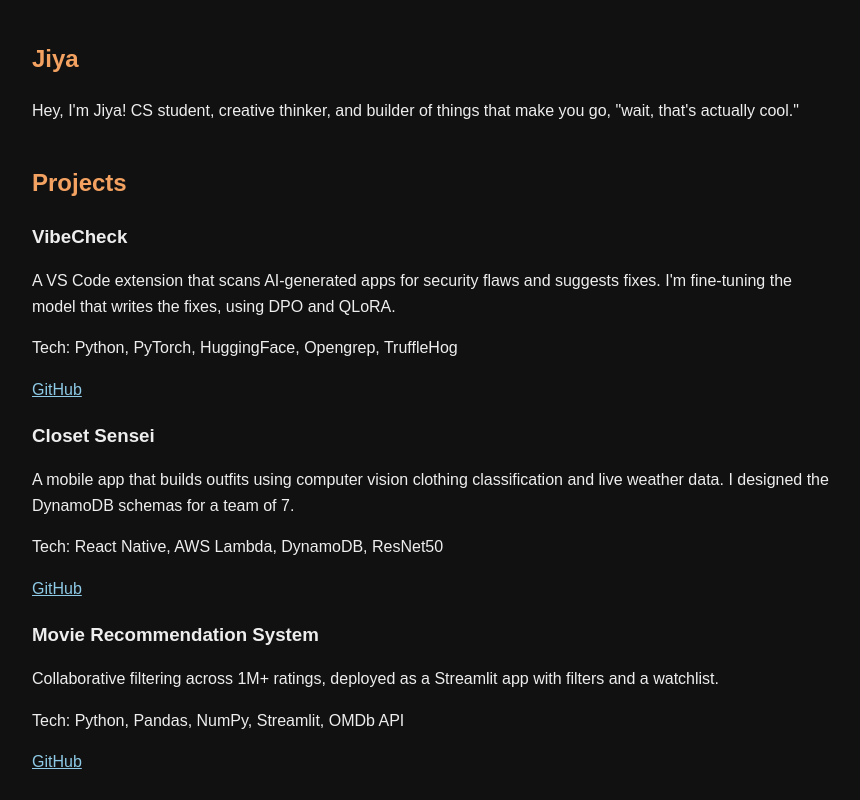
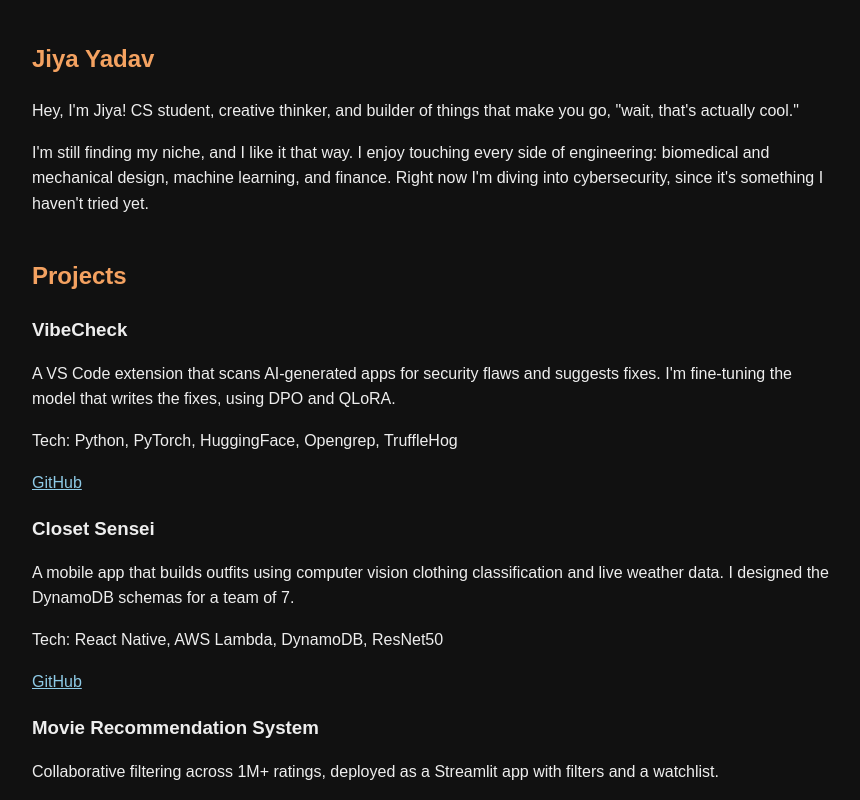
Before and after one commit to jiya032007/jiya032007.github.io, a React (Vite) app: page / in a window 1280 px wide. Shown: the top 800 px of the page, without its empty margins (208-1068 px from the left). Built offline with nearby package versions, Linux system fonts and the light colour scheme.

Commit message:
Update bio

```diff
--- a/src/About.jsx
+++ b/src/About.jsx
@@ -1,8 +1,16 @@
 export default function About() {
   return (
     <section>
-      <h1>Jiya</h1>
-      <p>Hey, I'm Jiya! CS student, creative thinker, and builder of things that make you go, "wait, that's actually cool."</p>
+      <h1>Jiya Yadav</h1>
+      <p>
+        Hey, I'm Jiya! CS student, creative thinker, and builder of things that make you go,
+        "wait, that's actually cool."
+      </p>
+      <p>
+        I'm still finding my niche, and I like it that way. I enjoy touching every side of
+        engineering: biomedical and mechanical design, machine learning, and finance. Right now
+        I'm diving into cybersecurity, since it's something I haven't tried yet.
+      </p>
     </section>
   );
 }
```
